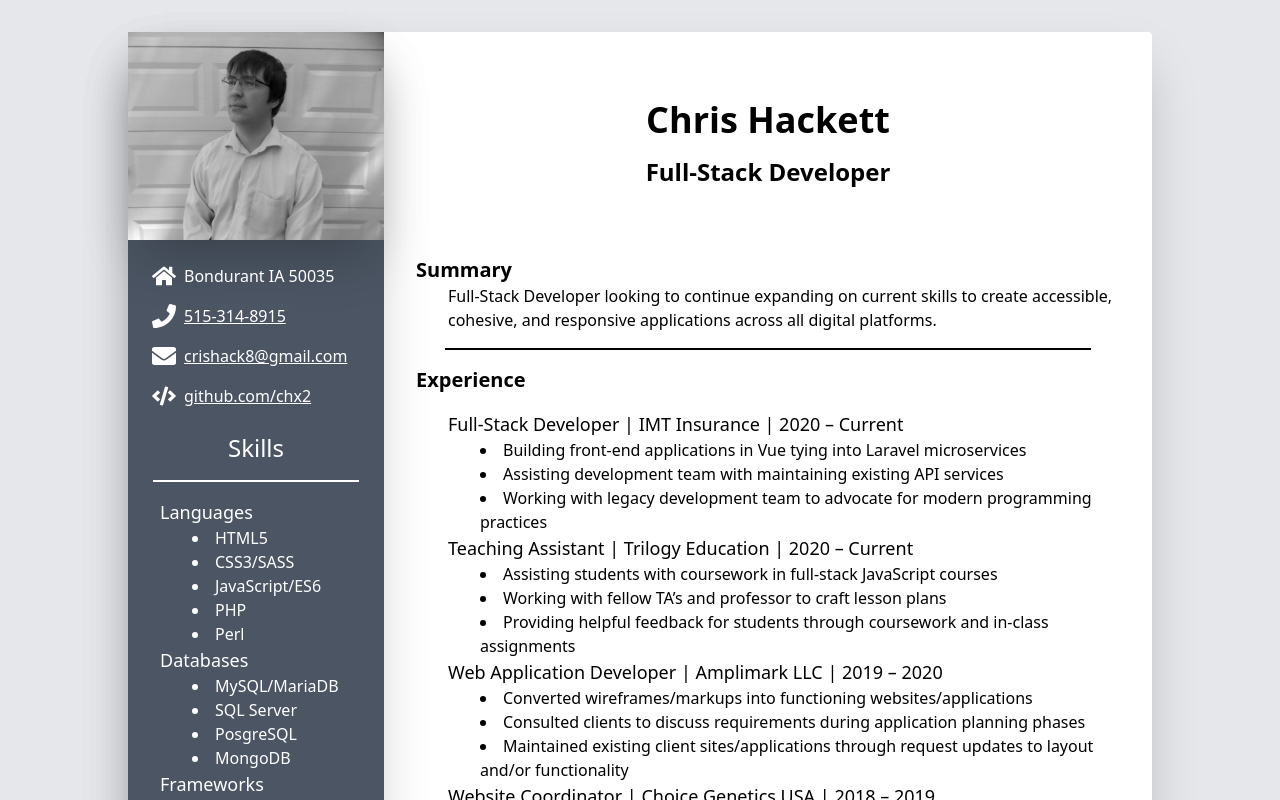
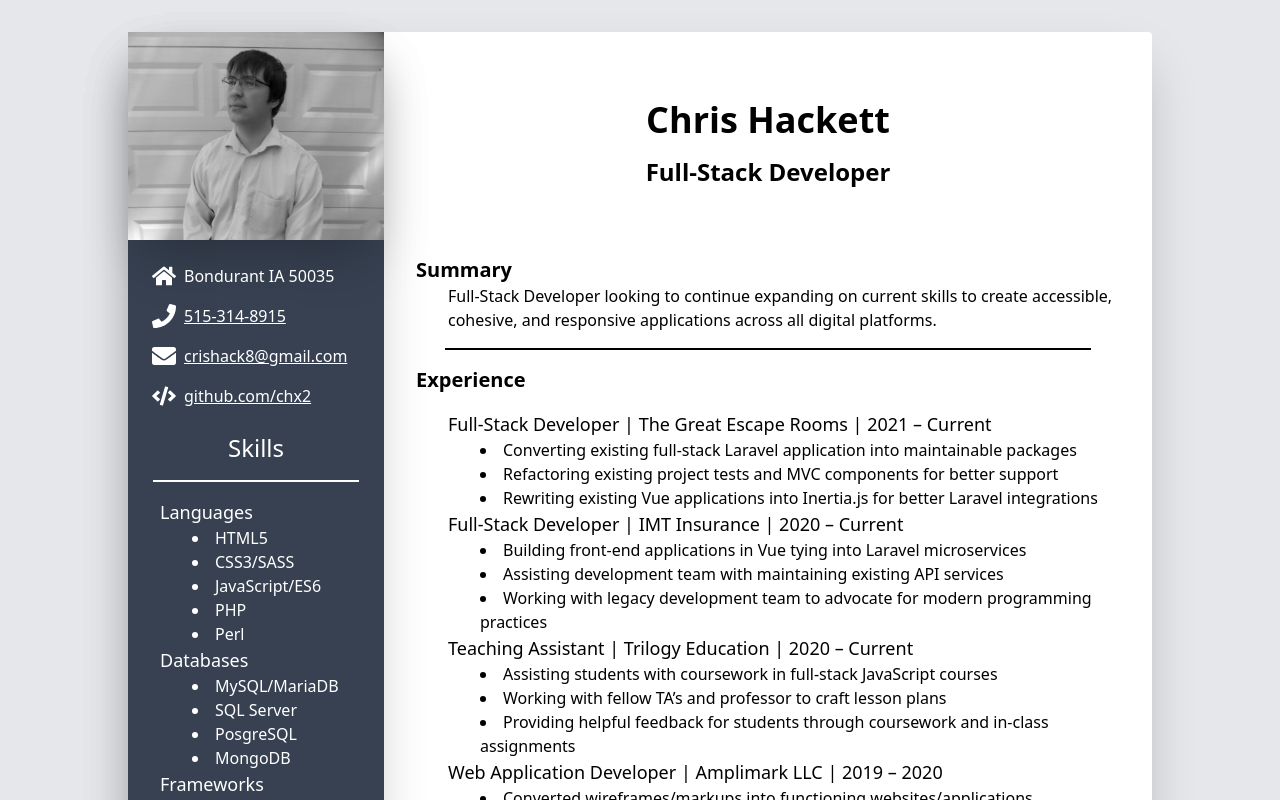
Before and after one commit to chx2/Resume, a Vue app: page / in a window 1280 px wide. Shown: the top 800 px of the page. Built offline with nearby package versions, Linux system fonts and the light colour scheme.

Commit message:
Added new experience :)

```diff
--- a/src/App.vue
+++ b/src/App.vue
@@ -1,7 +1,7 @@
 <template>
   <div class="w-full md:w-4/5 m-auto">
     <div class="block lg:flex lg:mt-8 bg-white rounded print:rounded-none print:shadow-none shadow-2xl lg:mb-8">
-      <div class="w-full lg:w-1/4 bg-white md:bg-gray-600 shadow-2xl">
+      <div class="w-full lg:w-1/4 bg-white md:bg-gray-700 shadow-2xl">
         <div class="h-52 hidden md:block">
           <img class="w-full h-full max-w-lg m-auto shadow-2xl" src="./assets/me.png" alt="Personal Thumbnail">
         </div>
@@ -27,10 +27,8 @@
           </div>
           <objective></objective>
           <hr class="w-11/12 mt-4 mb-4 ml-auto mr-auto border border-black">
-          <div class="page-break">
-            <experience></experience>
-            <hr class="w-11/12 mt-4 mb-4 ml-auto mr-auto border border-black">
-          </div>
+          <experience></experience>
+          <hr class="w-11/12 mt-4 mb-4 ml-auto mr-auto border border-black">
           <education></education>
           <hr class="w-11/12 mt-4 mb-4 ml-auto mr-auto border border-black">
           <projects></projects>
--- a/src/data/experience.json
+++ b/src/data/experience.json
@@ -1,4 +1,15 @@
 [
+  {
+    "name": "Full-Stack Developer",
+    "org": "The Great Escape Rooms",
+    "start": "2021",
+    "end": "Current",
+    "tasks": [
+      "Converting existing full-stack Laravel application into maintainable packages",
+      "Refactoring existing project tests and MVC components for better support",
+      "Rewriting existing Vue applications into Inertia.js for better Laravel integrations"
+    ]
+  },
   {
     "name": "Full-Stack Developer",
     "org": "IMT Insurance",
```
